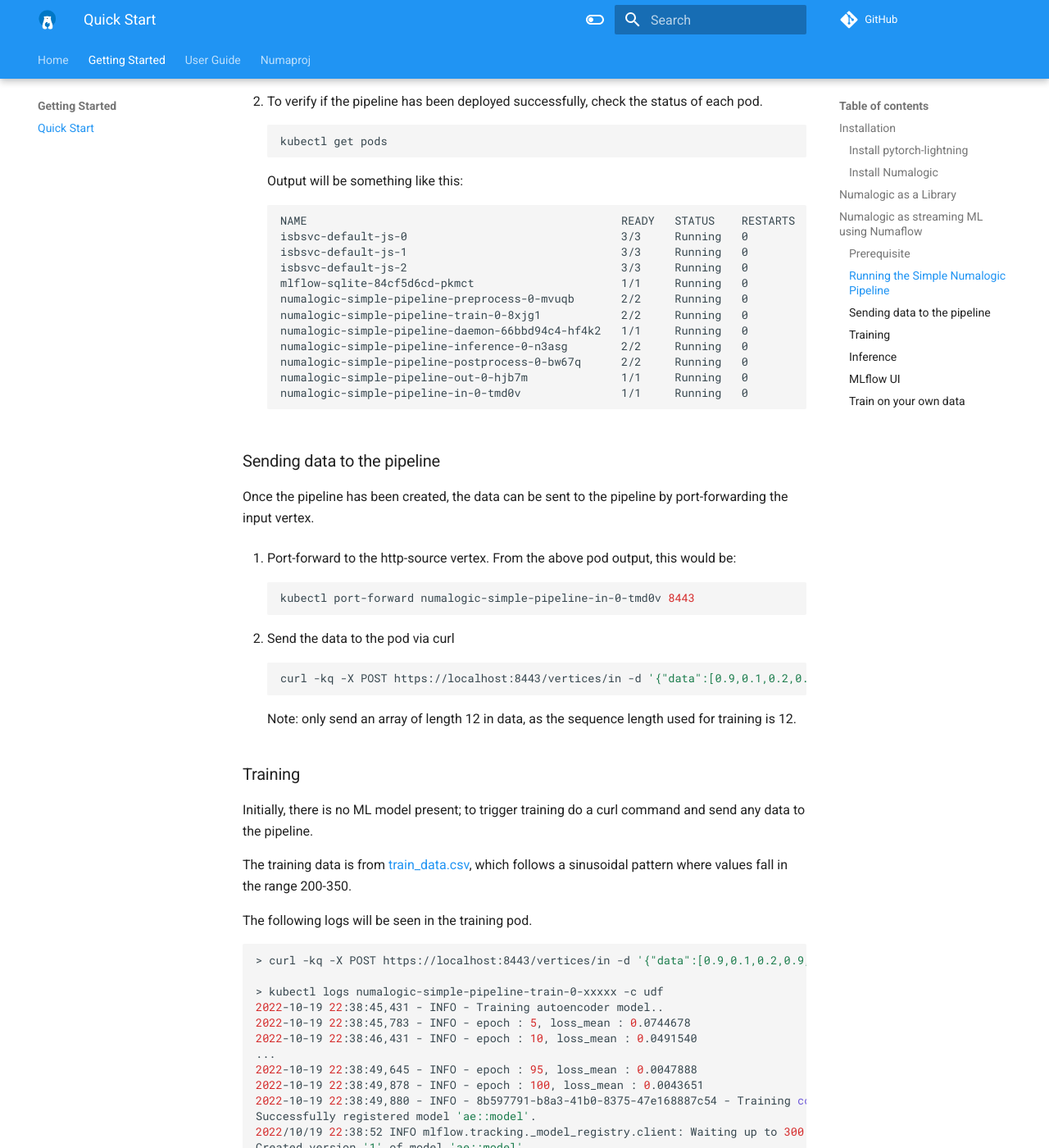
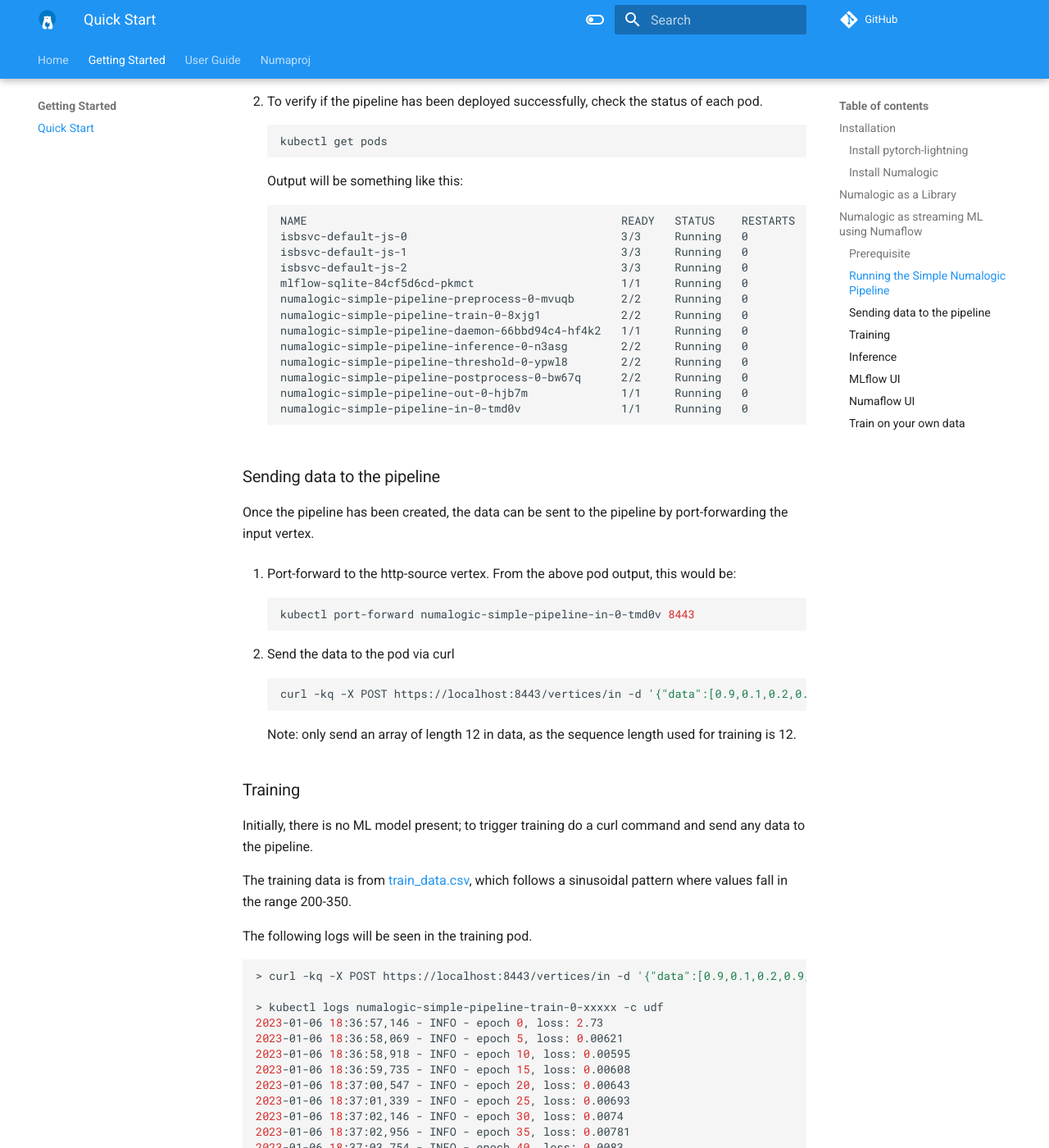
Before and after one commit to numaproj/numalogic, an MkDocs documentation site: the page built from docs/quick-start.md, in a window 1280 px wide and 1400 px high, scrolled down 2733 px. Shown: the whole window at 82% size. Built offline with MkDocs 1.6.1 and Material for MkDocs 9.7.7, drawn with Linux system fonts in a browser that asks for light colours; comment, search, counter and statistics services are not loaded; some of the changed text lies outside the part shown.

Commit message:
docs: added images for mlflow and numaflow
Signed-off-by: Avik Basu <ab93@users.noreply.github.com>

````diff
--- a/docs/quick-start.md
+++ b/docs/quick-start.md
@@ -134,6 +134,7 @@
 numalogic-simple-pipeline-train-0-8xjg1            2/2     Running   0          46s
 numalogic-simple-pipeline-daemon-66bbd94c4-hf4k2   1/1     Running   0          46s
 numalogic-simple-pipeline-inference-0-n3asg        2/2     Running   0          46s
+numalogic-simple-pipeline-threshold-0-ypwl8        2/2     Running   0          46s
 numalogic-simple-pipeline-postprocess-0-bw67q      2/2     Running   0          46s
 numalogic-simple-pipeline-out-0-hjb7m              1/1     Running   0          46s
 numalogic-simple-pipeline-in-0-tmd0v               1/1     Running   0          46s
@@ -166,17 +167,23 @@
 > curl -kq -X POST https://localhost:8443/vertices/in -d '{"data":[0.9,0.1,0.2,0.9,0.9,0.9,0.9,0.8,1,0.9,0.9,0.7]}'
 
 > kubectl logs numalogic-simple-pipeline-train-0-xxxxx -c udf
-2022-10-19 22:38:45,431 - INFO - Training autoencoder model..
-2022-10-19 22:38:45,783 - INFO - epoch : 5, loss_mean : 0.0744678
-2022-10-19 22:38:46,431 - INFO - epoch : 10, loss_mean : 0.0491540
-...
-2022-10-19 22:38:49,645 - INFO - epoch : 95, loss_mean : 0.0047888
-2022-10-19 22:38:49,878 - INFO - epoch : 100, loss_mean : 0.0043651
-2022-10-19 22:38:49,880 - INFO - 8b597791-b8a3-41b0-8375-47e168887c54 - Training complete
+2023-01-06 18:36:57,146 - INFO - epoch 0, loss: 2.73
+2023-01-06 18:36:58,069 - INFO - epoch 5, loss: 0.00621
+2023-01-06 18:36:58,918 - INFO - epoch 10, loss: 0.00595
+2023-01-06 18:36:59,735 - INFO - epoch 15, loss: 0.00608
+2023-01-06 18:37:00,547 - INFO - epoch 20, loss: 0.00643
+2023-01-06 18:37:01,339 - INFO - epoch 25, loss: 0.00693
+2023-01-06 18:37:02,146 - INFO - epoch 30, loss: 0.0074
+2023-01-06 18:37:02,956 - INFO - epoch 35, loss: 0.00781
+2023-01-06 18:37:03,754 - INFO - epoch 40, loss: 0.0083
+2023-01-06 18:37:04,551 - INFO - epoch 45, loss: 0.00851
+`Trainer.fit` stopped: `max_epochs=50` reached.
 Successfully registered model 'ae::model'.
-2022/10/19 22:38:52 INFO mlflow.tracking._model_registry.client: Waiting up to 300 seconds for model version to finish creation.                     Model name: ae::model, version 1
 Created version '1' of model 'ae::model'.
-2022-10-19 22:38:52,920 - INFO - 8b597791-b8a3-41b0-8375-47e168887c54 - Model Saving complete
+Successfully registered model 'thresh_clf::model'.
+Created version '1' of model 'thresh_clf::model'.
+2023-01-06 18:37:07,957 - INFO - 41d571ca-0e98-4000-bcad-7752e5d5bc81 - Model Saving complete
+
 ```
 
 ### Inference
@@ -212,6 +219,16 @@
    ```shell
    kubectl port-forward svc/mlflow-service 5000
    ```
+![Mlflow UI](./assets/mlflow-ui.png)
+
+### Numaflow UI
+
+To see the numaflow pipeline, we can port forward to the UI https://localhost:8000/.
+```shell
+kubectl -n numaflow-system port-forward deployment/numaflow-server 8000:8443
+```
+
+![Numaflow UI](./assets/example-ui.png)
 
 
 ### Train on your own data
````
Also changed, not shown: docs/assets/example-ui.png (added), docs/assets/mlflow-ui.png (added).
